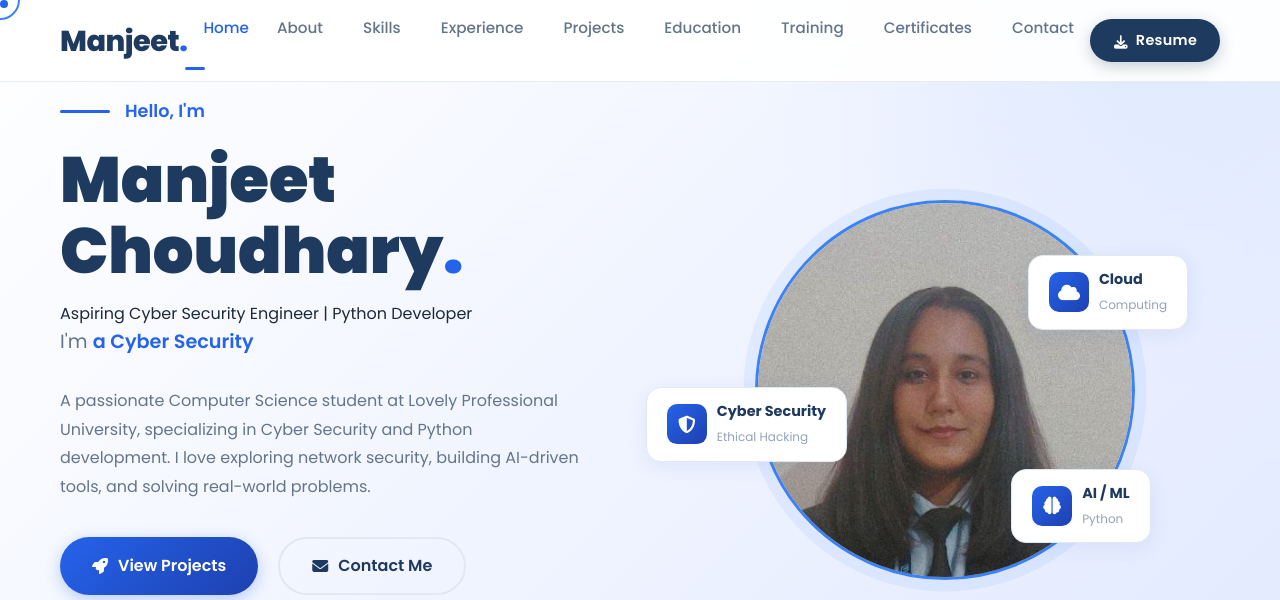
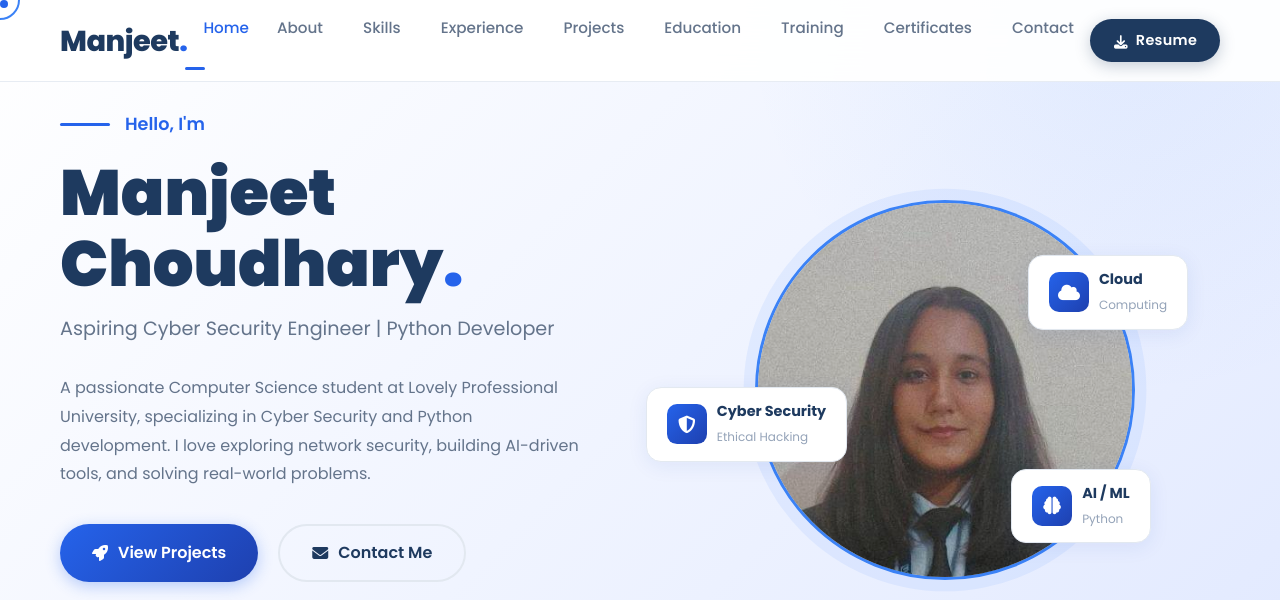
Before and after one commit to Manjeetchoudharyy/Portfoilo, a plain HTML site: page index.html in a window 1280 px wide. Shown: the top 600 px of the page. Drawn offline with Linux system fonts and the light colour scheme.

Commit message:
Update index.html

```diff
--- a/index.html
+++ b/index.html
@@ -2096,11 +2096,9 @@
                     <span>Hello, I'm</span>
                 </div>
                 <h1 class="hero-name reveal-left" style="transition-delay:0.1s">Manjeet<br>Choudhary<span class="dot">.</span></h1>
-                <p class="hero-subtitle reveal-left" style="transition-delay:0.15s">
-  Aspiring Cyber Security Engineer | Python Developer
-</p>
+
                 <div class="hero-role reveal-left" style="transition-delay:0.2s">
-                    I'm <span class="typed-text" id="typedText"></span><span class="cursor-blink">|</span>
+                    Aspiring Cyber Security Engineer | Python Developer
                 </div>
                 <p class="hero-desc reveal-left" style="transition-delay:0.3s">
                     A passionate Computer Science student at Lovely Professional University, specializing in Cyber Security and Python development. I love exploring network security, building AI-driven tools, and solving real-world problems.
```
